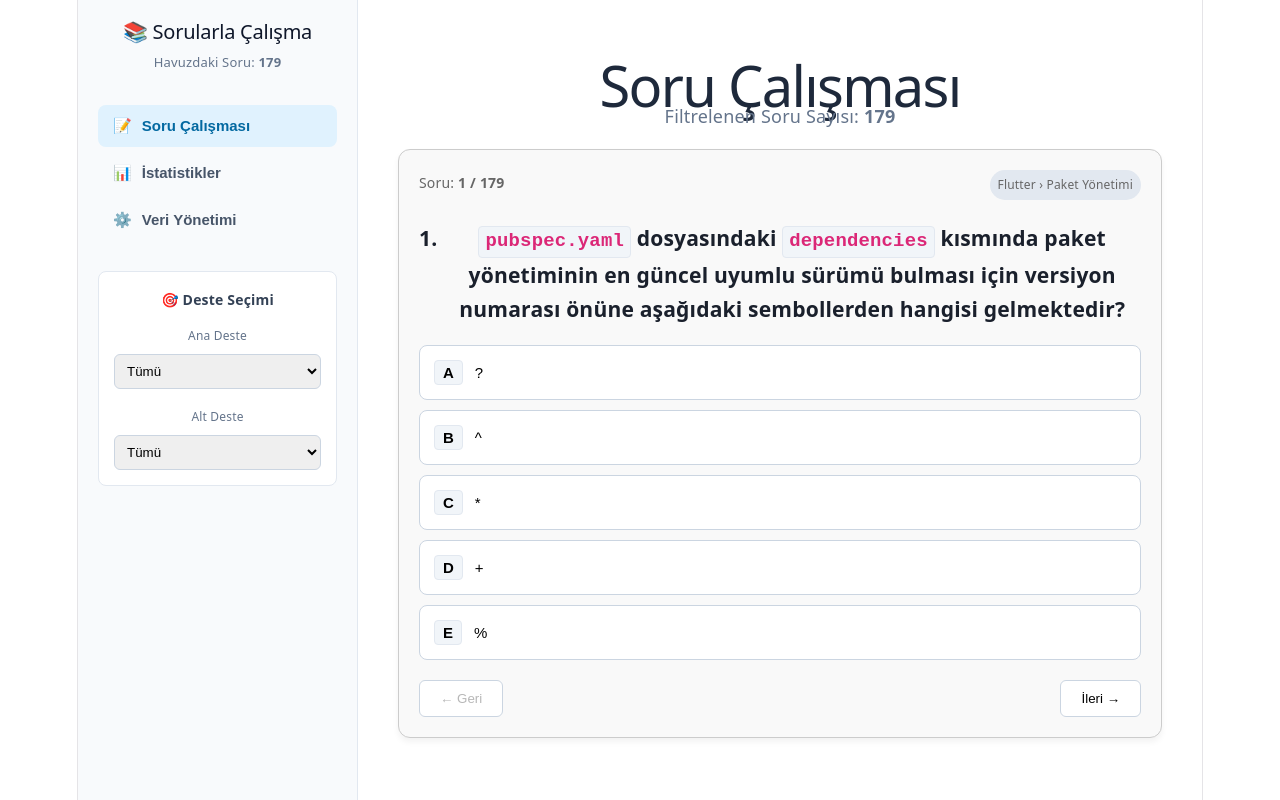
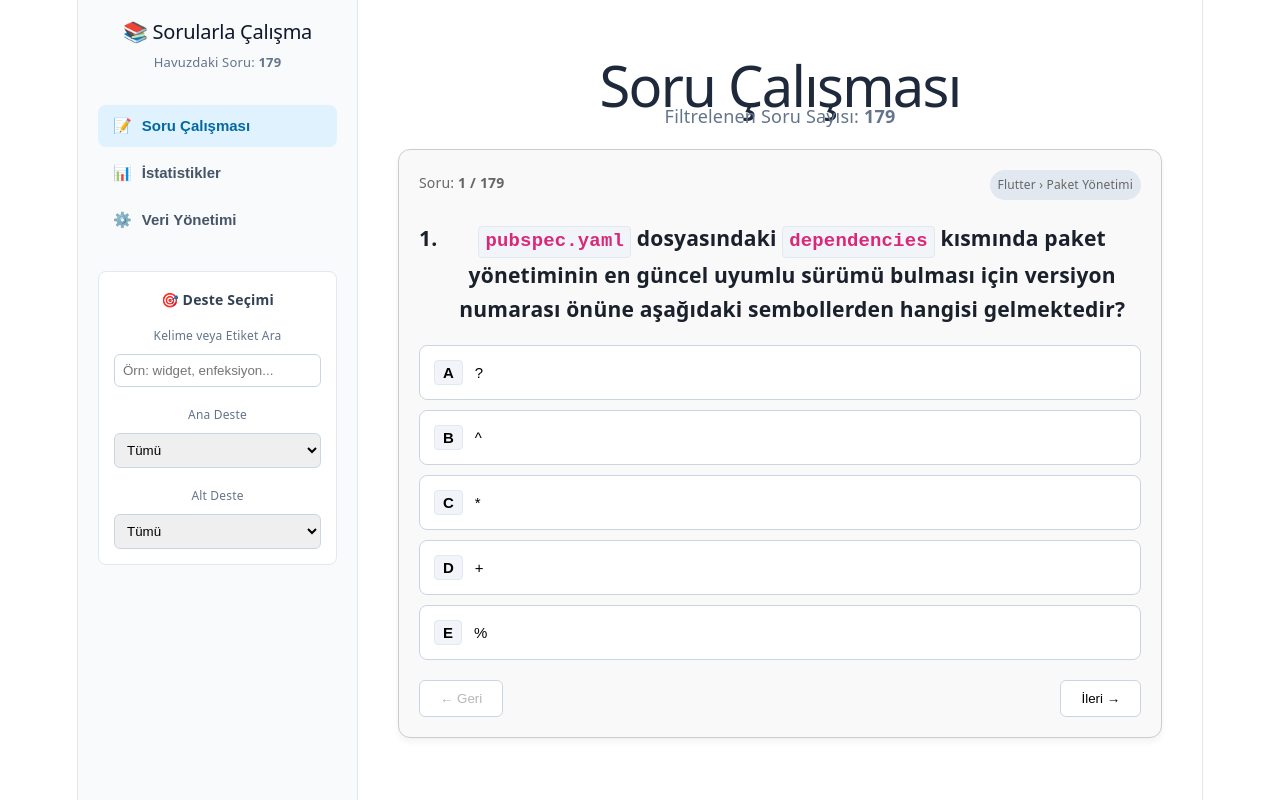
Before and after one commit to mgulaydr-svg/sorularla-calisma-react, a React (Vite) app: page / in a window 1280 px wide. Built offline with nearby package versions, Linux system fonts and the light colour scheme.

Commit message:
filtreleme

```diff
--- a/src/App.tsx
+++ b/src/App.tsx
@@ -17,6 +17,7 @@ function App() {
   // Filtre State'leri
   const [largeDeckFilter, setLargeDeckFilter] = useState('all');
   const [smallDeckFilter, setSmallDeckFilter] = useState('all');
+  const [searchQuery, setSearchQuery] = useState(''); // Yeni Arama State'i
 
   useEffect(() => {
     const savedQuestions = readJson(KEYS.bank, null);
@@ -32,10 +33,30 @@ function App() {
 
   // Soruları filtrelere göre süz (State değiştiğinde otomatik çalışır)
   const filteredQuestions = questions.filter(q => {
+    // 1. Deste Filtreleri
     if (largeDeckFilter !== 'all' && q.largeDeck !== largeDeckFilter) return false;
     if (smallDeckFilter !== 'all' && q.smallDeck !== smallDeckFilter) return false;
+
+    // 2. Metin ve Etiket (Tag) Araması
+    if (searchQuery.trim() !== '') {
+      const query = searchQuery.toLowerCase();
+      // Sorunun metnini, açıklamasını ve etiketlerini birleştirip içinde arıyoruz
+      const textToSearch = `
+        ${q.question || ''}
+        ${q.explanation || ''}
+        ${q.tags ? q.tags.join(' ') : ''}
+      `.toLowerCase();
+
+      if (!textToSearch.includes(query)) return false;
+    }
+
     return true;
   });
+
+  // Arama veya deste değiştiğinde ilk soruya dön
+  useEffect(() => {
+    setCurrentIndex(0);
+  }, [largeDeckFilter, smallDeckFilter, searchQuery]);
 
   // Filtre değiştiğinde ilk soruya dön
   useEffect(() => {
@@ -101,6 +122,8 @@ function App() {
         setLargeDeckFilter={setLargeDeckFilter}
         smallDeckFilter={smallDeckFilter}
         setSmallDeckFilter={setSmallDeckFilter}
+        searchQuery={searchQuery}
+        setSearchQuery={setSearchQuery}
       />
 
       <main style={{ flex: 1, padding: '40px', overflowY: 'auto' }}>
--- a/src/components/Sidebar.jsx
+++ b/src/components/Sidebar.jsx
@@ -1,13 +1,10 @@
 import React from 'react';
 
 function Sidebar({
-  questions,
-  currentMode,
-  setMode,
-  largeDeckFilter,
-  setLargeDeckFilter,
-  smallDeckFilter,
-  setSmallDeckFilter
+  questions, currentMode, setMode,
+  largeDeckFilter, setLargeDeckFilter,
+  smallDeckFilter, setSmallDeckFilter,
+  searchQuery, setSearchQuery // Yeni eklenen proplar
 }) {
   // Benzersiz ana desteleri bul (Örn: Flutter, Halk Sağlığı)
   const largeDecks = [...new Set(questions.map(q => q.largeDeck).filter(Boolean))].sort();
@@ -63,6 +60,16 @@ function Sidebar({
         <div style={{ backgroundColor: '#fff', padding: '15px', borderRadius: '8px', border: '1px solid #e2e8f0' }}>
           <h3 style={{ fontSize: '14px', margin: '0 0 10px 0', color: '#334155' }}>🎯 Deste Seçimi</h3>
 
+          {/* YENİ EKLENEN ARAMA KUTUSU BURAYA GELDİ */}
+          <label style={{ display: 'block', fontSize: '12px', color: '#64748b', marginBottom: '5px' }}>Kelime veya Etiket Ara</label>
+          <input
+            type="text"
+            placeholder="Örn: widget, enfeksiyon..."
+            value={searchQuery}
+            onChange={(e) => setSearchQuery(e.target.value)}
+            style={{ width: '100%', padding: '8px', marginBottom: '15px', borderRadius: '6px', border: '1px solid #cbd5e1', boxSizing: 'border-box' }}
+          />
+
           <label style={{ display: 'block', fontSize: '12px', color: '#64748b', marginBottom: '5px' }}>Ana Deste</label>
           <select
             value={largeDeckFilter}
```
